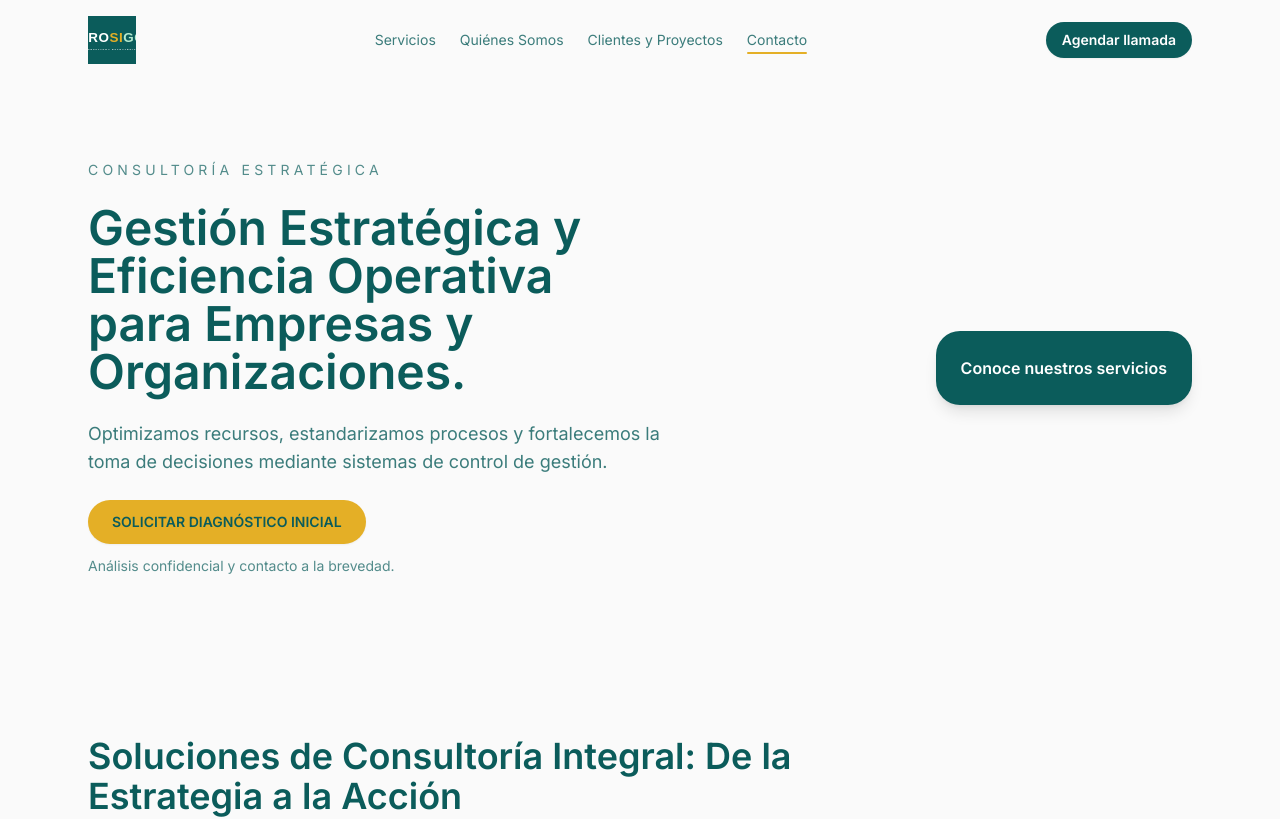
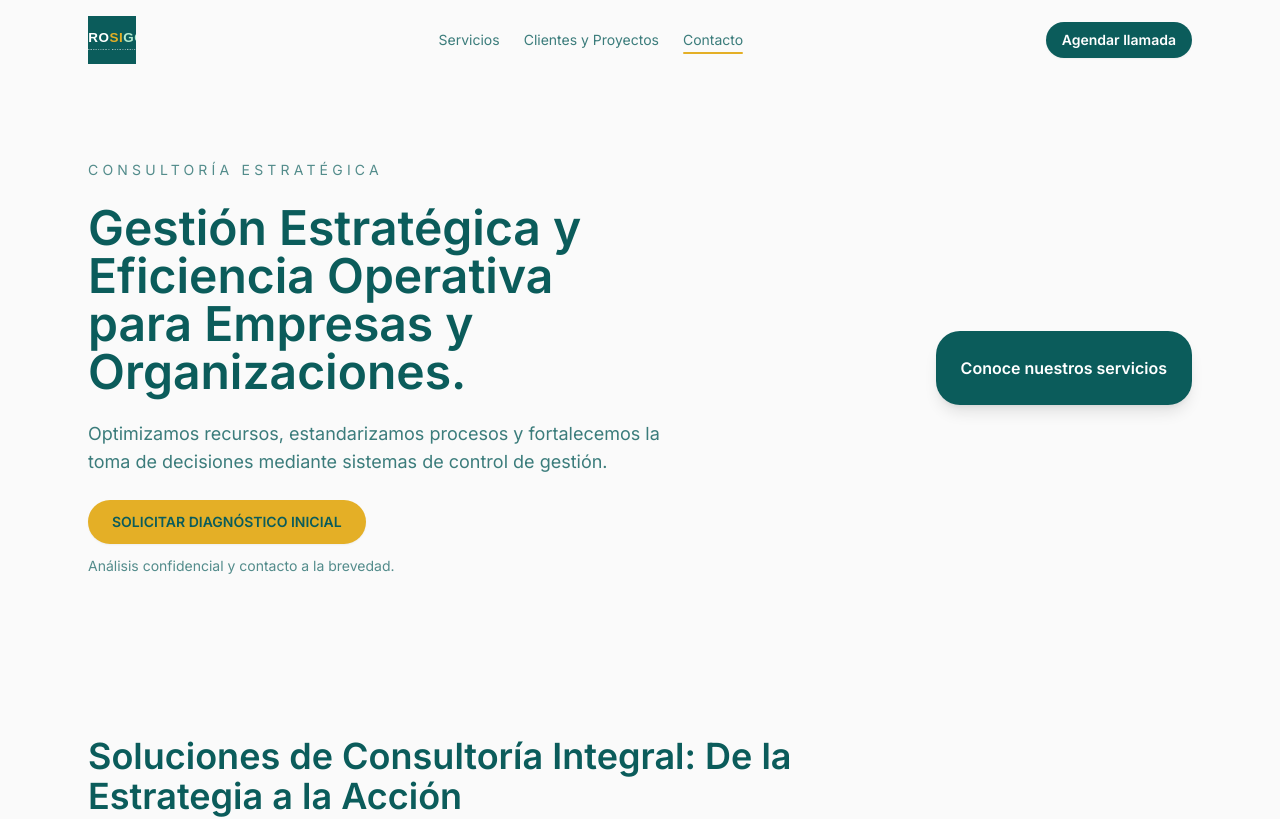
Before and after one commit to medinabenjamin/landing_page_test, a Next.js app: page / in a window 1280 px wide. Shown: the top 819 px of the page. Built offline with nearby package versions, Linux system fonts and the light colour scheme.

Commit message:
Remove about section card

```diff
--- a/src/app/page.tsx
+++ b/src/app/page.tsx
@@ -1,4 +1,3 @@
-import About from "@/components/About";
 import ClientsSection from "@/components/ClientsSection";
 import ContactSection from "@/components/ContactSection";
 import Footer from "@/components/Footer";
@@ -18,7 +17,6 @@ export default function Home() {
         <Methodology />
         <ClientsSection />
         <TeamSection />
-        <About />
         <ContactSection />
       </main>
       <Footer />
--- a/src/components/Header.tsx
+++ b/src/components/Header.tsx
@@ -8,7 +8,6 @@ import { useScrollToSection } from "@/hooks/useScrollToSection";
 
 const navItems = [
   { label: "Servicios", href: "#servicios", id: "servicios" },
-  { label: "Quiénes Somos", href: "#sobre-mi", id: "sobre-mi" },
   { label: "Clientes y Proyectos", href: "#clientes", id: "clientes" },
   { label: "Contacto", href: "#contacto", id: "contacto" }
 ];
```
